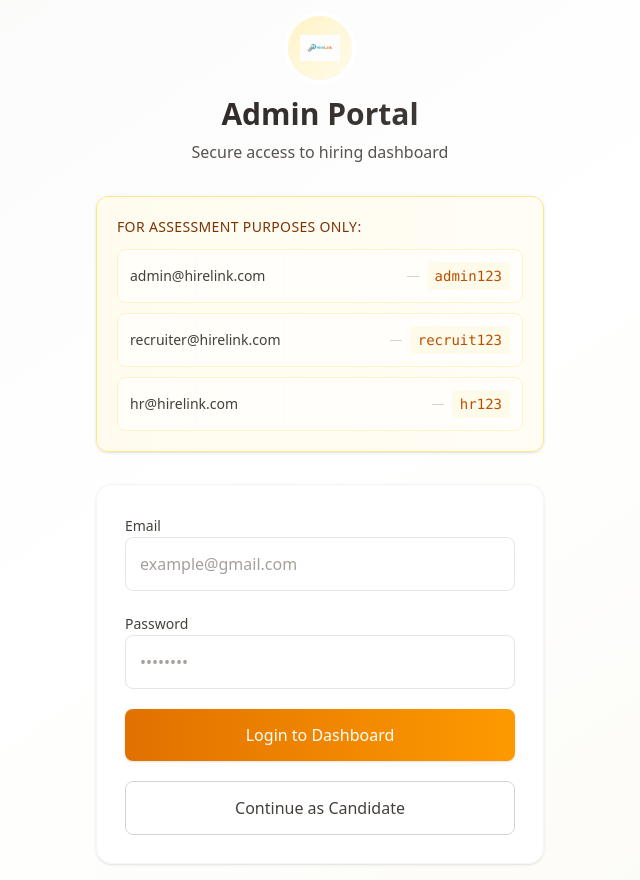
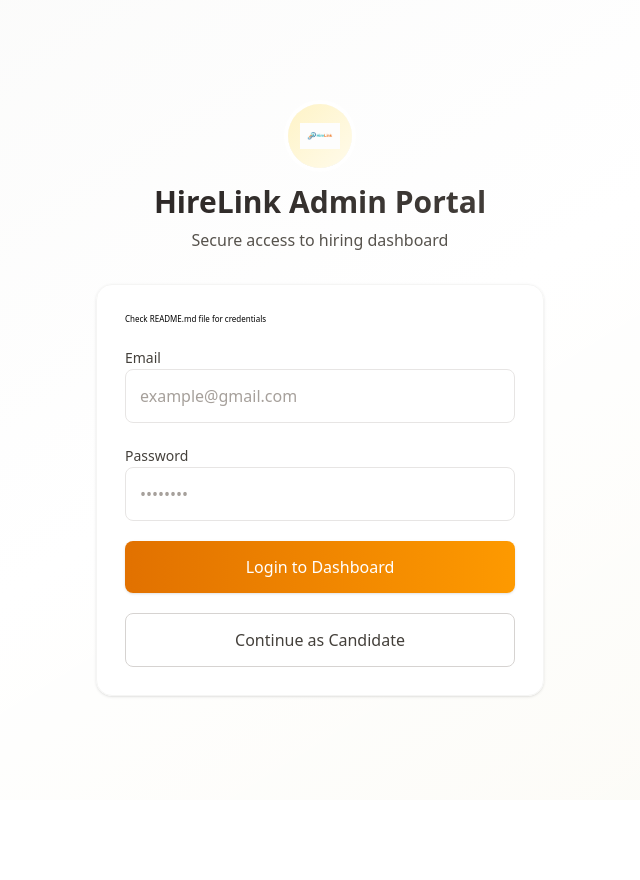
Before and after one commit to Linda-Mensah/hire-link, a React (Vite) app: page /admin-login in a window 1280 px wide. Shown: the whole page, without its empty margins (320-960 px from the left). After the commit the page ends 800 px from the top, so only its background shows below. Built offline with nearby package versions, Linux system fonts and the light colour scheme.

Commit message:
remove credentials from admin login page

```diff
--- a/src/components/pages/AdminLoginPage.tsx
+++ b/src/components/pages/AdminLoginPage.tsx
@@ -2,7 +2,7 @@
 import { useNavigate } from "react-router-dom";
 import { useAuth } from "../../hooks/useAuth";
 import { toast } from "react-toastify";
-import { mockAdmins } from "../../constants/mockAdmins";
+// import { mockAdmins } from "../../constants/mockAdmins";
 
 const AdminLoginPage: React.FC = () => {
   const navigate = useNavigate();
@@ -44,13 +44,13 @@
             />
           </div>
           <h1 className="text-3xl font-bold bg-linear-to-r from-stone-800 to-stone-700 bg-clip-text text-transparent mb-2">
-            Admin Portal
+            HireLink Admin Portal
           </h1>
           <p className="text-stone-600">Secure access to hiring dashboard</p>
         </div>
 
         {/* credentials box */}
-        <div className="mb-8 p-5 border border-amber-200 bg-linear-to-r from-amber-50/80 to-amber-50/50 rounded-xl shadow-sm backdrop-blur-sm">
+        {/* <div className="mb-8 p-5 border border-amber-200 bg-linear-to-r from-amber-50/80 to-amber-50/50 rounded-xl shadow-sm backdrop-blur-sm">
           <p className="font-medium text-amber-900 mb-3 text-sm tracking-wide">
             FOR ASSESSMENT PURPOSES ONLY:
           </p>
@@ -76,13 +76,15 @@
               </div>
             ))}
           </div>
-        </div>
+        </div> */}
 
         {/* login form */}
         <form
           onSubmit={handleSubmit}
           className="w-full flex flex-col gap-5 bg-white/90 backdrop-blur-sm p-7 rounded-2xl shadow-sm border border-stone-100"
         >
+          <h5 className="text-[8px]">Check README.md file for credentials</h5>
+
           <div className="space-y-1">
             <label className="text-sm font-medium text-stone-700">Email</label>
             <input
--- a/src/components/recruiter/PipelineBoard.tsx
+++ b/src/components/recruiter/PipelineBoard.tsx
@@ -272,7 +272,7 @@
                                 <Button
                                   variant="ghost"
                                   size="sm"
-                                  className="h-8 w-8 p-0 rounded-lg hover:bg-stone-100"
+                                  className="h-8 w-8 cursor-pointer p-0 rounded-lg hover:bg-stone-100"
                                 >
                                   <MoreVertical className="h-4 w-4" />
                                 </Button>
```
